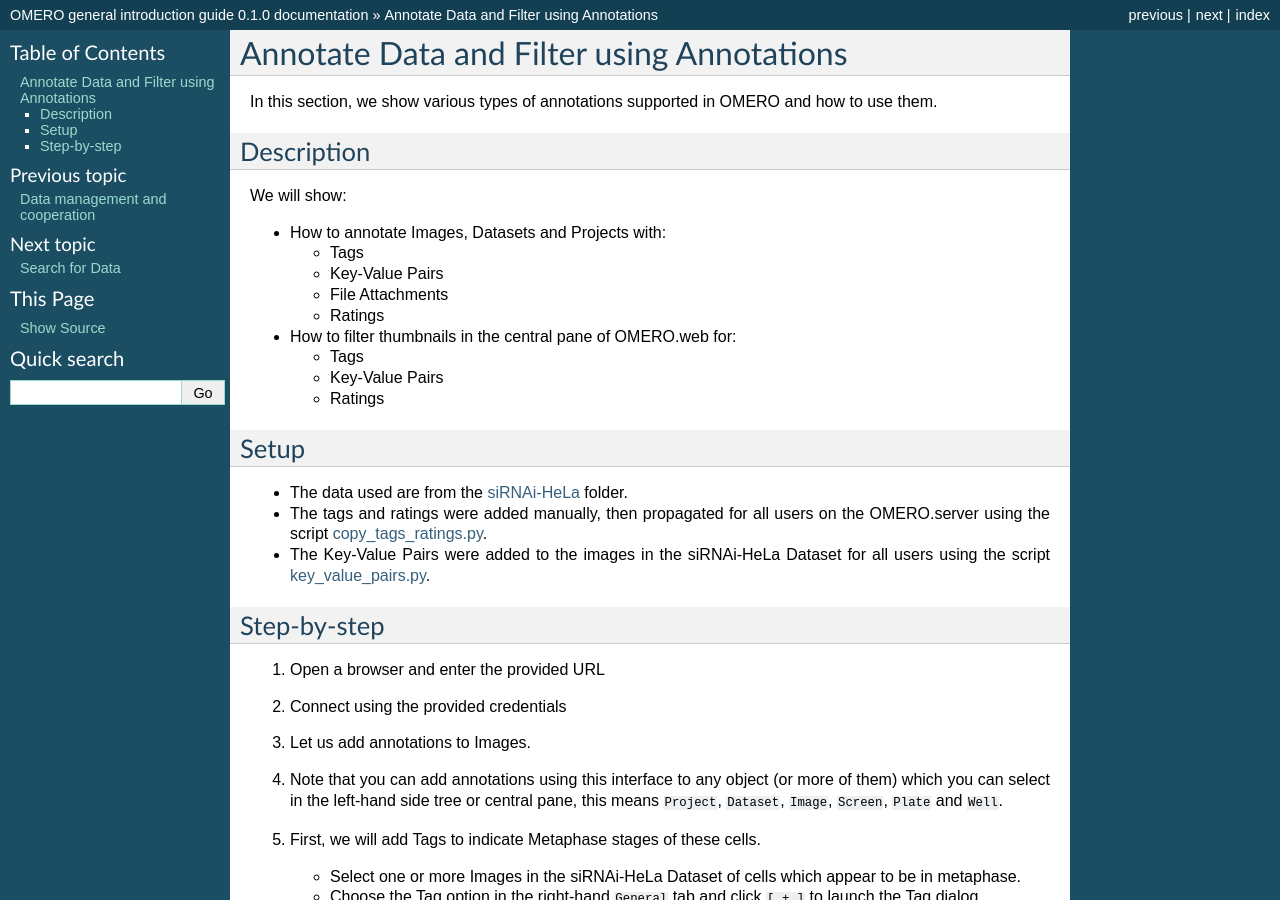
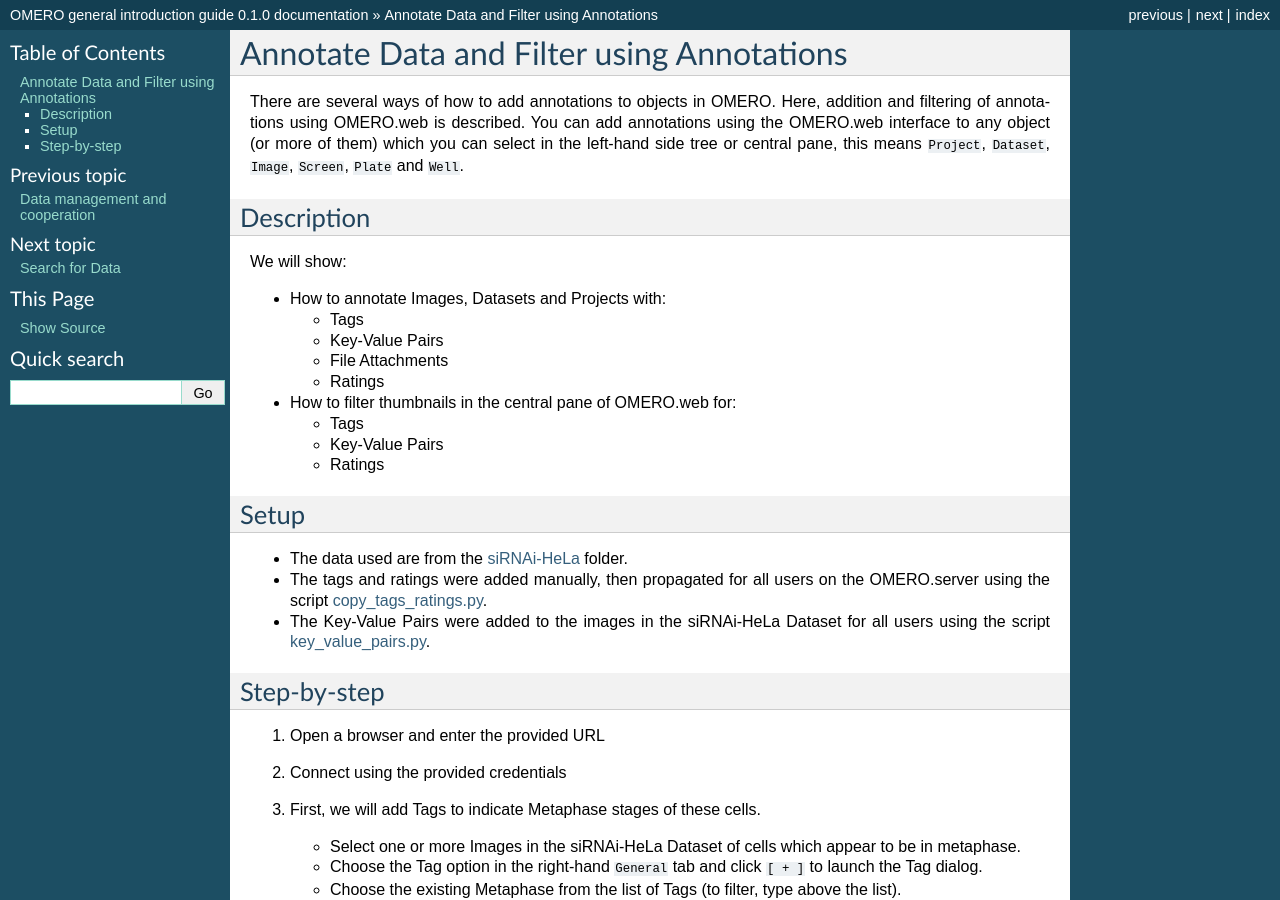
Before and after one commit to ome/omero-guide-introduction, a Sphinx documentation site: the page built from docs/annotate.rst, in a window 1280 px wide and 900 px high. Built offline with Sphinx 7.4.7, drawn with Linux system fonts in a browser that asks for light colours.

Commit message:
Fix the step-by-step points without action

```diff
--- a/docs/annotate.rst
+++ b/docs/annotate.rst
@@ -1,8 +1,7 @@
 Annotate Data and Filter using Annotations
 ==========================================
 
-In this section, we show various types of annotations supported in
-OMERO and how to use them.
+There are several ways of how to add annotations to objects in OMERO. Here, addition and filtering of annotations using OMERO.web is described. You can add annotations using the OMERO.web interface to any object (or more of them) which you can select in the left-hand side tree or central pane, this means ``Project``, ``Dataset``, ``Image``, ``Screen``, ``Plate`` and ``Well``.
 
 Description
 -----------
@@ -42,10 +41,6 @@
 #. Open a browser and enter the provided URL
 
 #. Connect using the provided credentials
-
-#. Let us add annotations to Images.
-
-#. Note that you can add annotations using this interface to any object (or more of them) which you can select in the left-hand side tree or central pane, this means ``Project``, ``Dataset``, ``Image``, ``Screen``, ``Plate`` and ``Well``.
 
 #. First, we will add Tags to indicate Metaphase stages of these cells.
 
```
